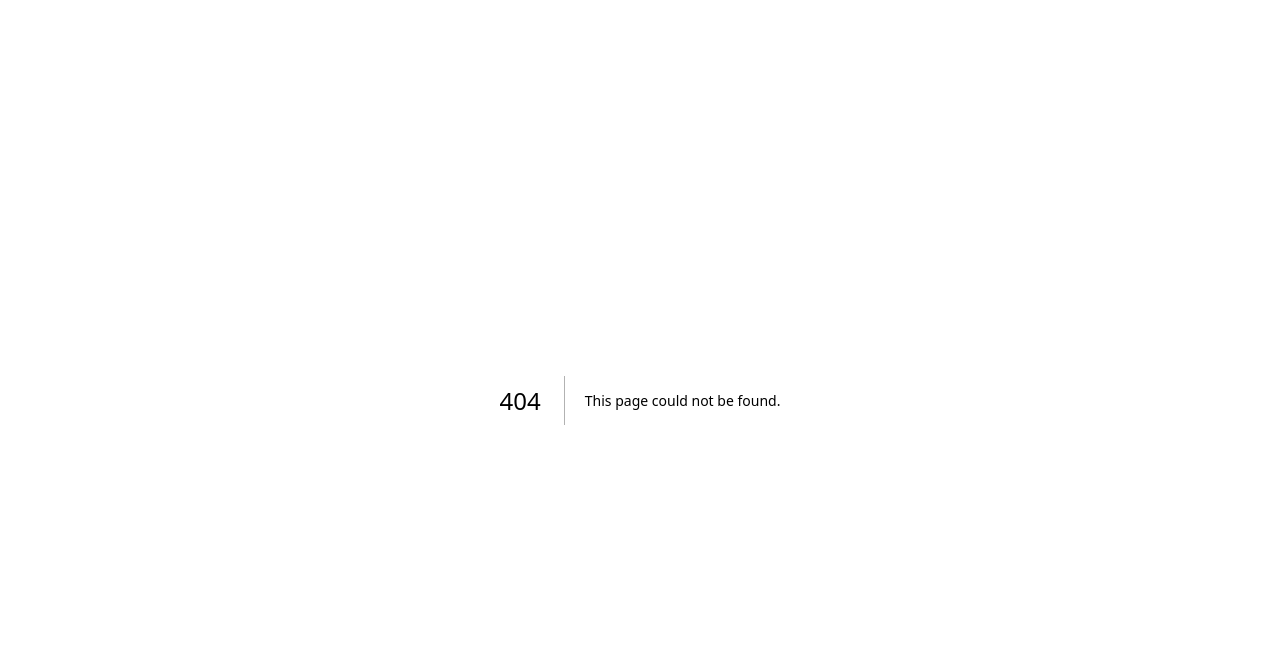
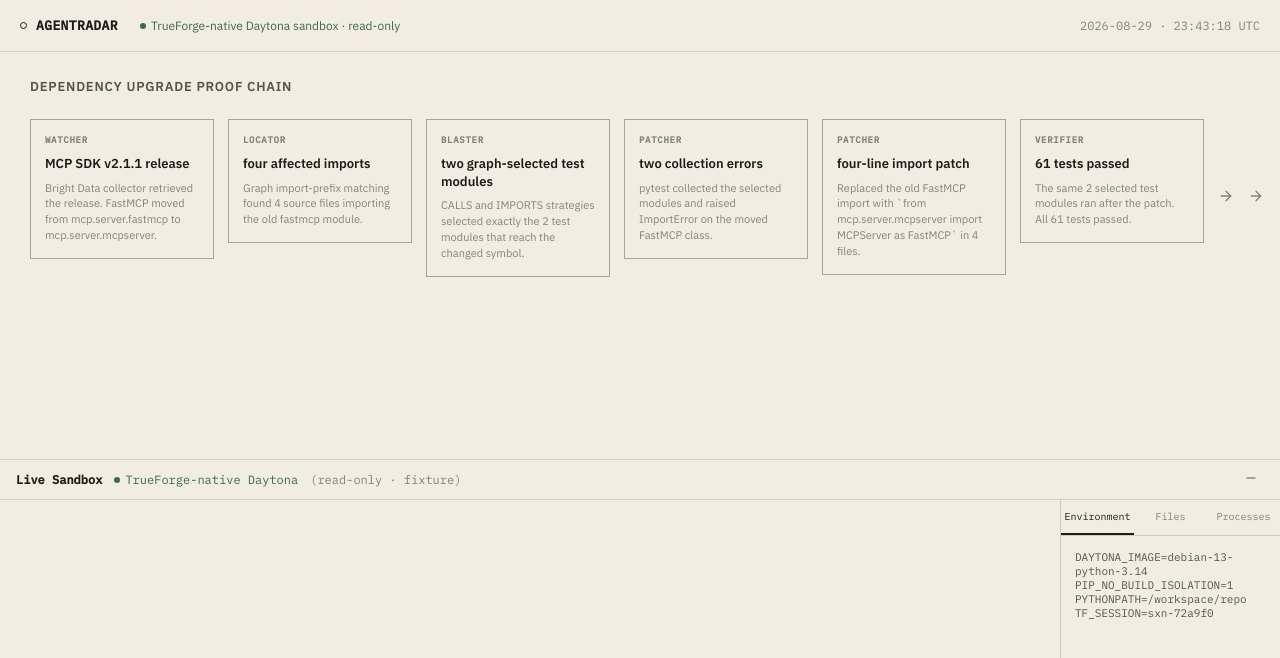
Before and after one commit to priyanshu-liveflow/completion_rca, a Next.js app in the folder apps/web/: page /sandbox in a window 1280 px wide. Before the commit this address had no page. Shown: the top 658 px of the page. Built offline with nearby package versions, Linux system fonts and the light colour scheme.

Commit message:
fix(ui): qodo review — collapse dock, pop-out lifecycle, sandbox route, web CI

```diff
--- a/apps/web/app/components/MissionControlPage.module.css
+++ b/apps/web/app/components/MissionControlPage.module.css
@@ -138,6 +138,10 @@
   grid-template-rows: minmax(0, 1fr) minmax(0, 340px);
   gap: 0;
   min-height: 0;
+}
+
+.workspaceSandbox {
+  grid-template-columns: 1fr;
 }
 
 @media (max-width: 1023px) {
@@ -299,6 +303,10 @@
   flex: 1;
   display: flex;
   min-height: 0;
+}
+
+.dockBodyHidden {
+  display: none;
 }
 
 .transcript {
--- a/apps/web/app/components/MissionControlPage.tsx
+++ b/apps/web/app/components/MissionControlPage.tsx
@@ -74,7 +74,11 @@ function lineClass(kind: TestLine["kind"]) {
   }
 }
 
-export default function MissionControlPage() {
+export default function MissionControlPage({
+  readOnly = false,
+}: {
+  readOnly?: boolean;
+}) {
   const { state, selectNode, toggleDock, setTab, togglePopOut, approve, deny } =
     useMission();
   const [confirmOpen, setConfirmOpen] = useState(false);
@@ -110,6 +114,19 @@ export default function MissionControlPage() {
     };
   }, []);
 
+  // Detect if the user closed the pop-out via browser chrome.
+  useEffect(() => {
+    if (!state.popOutOpen || !popOutRef.current) return;
+    const id = window.setInterval(() => {
+      if (popOutRef.current?.closed) {
+        popOutRef.current = null;
+        setPopOutError(null);
+        togglePopOut();
+      }
+    }, 500);
+    return () => window.clearInterval(id);
+  }, [state.popOutOpen, togglePopOut]);
+
   const onTogglePopOut = () => {
     if (state.popOutOpen) {
       if (popOutRef.current && !popOutRef.current.closed) {
@@ -121,8 +138,15 @@ export default function MissionControlPage() {
       return;
     }
 
+    try {
+      localStorage.setItem("ar-mission-snapshot", JSON.stringify(state));
+      localStorage.setItem("ar-mission-snapshot-at", Date.now().toString());
+    } catch {
+      // localStorage may be unavailable in a sandbox; still open a default view
+    }
+
     const popOut = window.open(
-      "/",
+      "/sandbox",
       "AgentRadarSandbox",
       "width=900,height=600,menubar=no,toolbar=no,location=no"
     );
@@ -144,12 +168,14 @@ export default function MissionControlPage() {
   const selectedNodeObj = state.nodes.find((n) => n.id === state.selectedNode);
 
   return (
-    <div className={styles.shell}>
+    <div className={readOnly ? `${styles.shell} ${styles.sandboxShell}` : styles.shell}>
       <header className={styles.header}>
         <div className={styles.logo}>
           <div className={styles.logoDot} />
           <span>AGENTRADAR</span>
         </div>
+        {!readOnly && (
+          <>
             <div className={styles.repo}>
               <GitBranch size={12} />
               <span>mvilanova/intervals-mcp-server</span>
@@ -161,13 +187,22 @@ export default function MissionControlPage() {
                 <span>Session restored</span>
               </div>
             )}
+          </>
+        )}
+        {readOnly && (
+          <div className={styles.dockConnected}>
+            <span className={styles.dockDot} />
+            <span>TrueForge-native Daytona sandbox · read-only</span>
+          </div>
+        )}
         <div className={styles.spacer} />
         <div className={styles.time}>{state.currentTime}</div>
-        <div className={styles.docs}>DOCS</div>
-        <Settings size={15} color="var(--ink-quiet)" />
+        {!readOnly && <div className={styles.docs}>DOCS</div>}
+        {!readOnly && <Settings size={15} color="var(--ink-quiet)" />}
       </header>
 
       <main className={styles.main}>
+        {!readOnly && (
           <nav className={styles.nav}>
             <div className={styles.navList}>
               {navItems.map((it) => (
@@ -189,8 +224,16 @@ export default function MissionControlPage() {
               <span>Auto-refresh: on</span>
             </div>
           </nav>
+        )}
 
-        <div className={styles.workspace}>
+        <div
+          className={[
+            styles.workspace,
+            readOnly && styles.workspaceSandbox,
+          ]
+            .filter(Boolean)
+            .join(" ")}
+        >
           <section className={styles.map}>
             <h2 className={styles.mapTitle}>
               Dependency upgrade proof chain
@@ -239,6 +282,7 @@ export default function MissionControlPage() {
               </span>
               <span className={styles.dockMeta}>(read-only · fixture)</span>
               <div className={styles.dockSpacer} />
+              {!readOnly && (
                 <button
                   className={styles.dockBtn}
                   onClick={onTogglePopOut}
@@ -246,15 +290,23 @@ export default function MissionControlPage() {
                 >
                   <Maximize size={14} />
                 </button>
+              )}
               <button
                 className={styles.dockBtn}
                 onClick={toggleDock}
-                title="Collapse sandbox"
+                title={state.dockOpen ? "Collapse sandbox" : "Expand sandbox"}
               >
-                <Minus size={14} />
+                {state.dockOpen ? <Minus size={14} /> : "+"}
               </button>
             </div>
-            <div className={styles.dockBody}>
+            <div
+              className={[
+                styles.dockBody,
+                !state.dockOpen && styles.dockBodyHidden,
+              ]
+                .filter(Boolean)
+                .join(" ")}
+            >
               <div ref={transcriptRef} className={styles.transcript}>
                 {state.transcript.map((line) => (
                   <div
@@ -298,7 +350,7 @@ export default function MissionControlPage() {
             </div>
           </section>
 
-          <aside className={styles.rail}>
+          {!readOnly && <aside className={styles.rail}>
             <div className={styles.railTitle}>Human approval required</div>
             <div className={styles.railSection}>
               <div className={styles.railHeading}>Verified patch receipt</div>
@@ -368,7 +420,7 @@ export default function MissionControlPage() {
               </button>
               <p className={styles.note}>No write to GitHub in this prototype</p>
             </div>
-          </aside>
+          </aside>}
         </div>
       </main>
 
--- a/apps/web/app/components/MissionProvider.tsx
+++ b/apps/web/app/components/MissionProvider.tsx
@@ -43,16 +43,18 @@ function formatTime() {
 interface MissionProviderProps {
   children: React.ReactNode;
   adapter?: MissionAdapter;
+  seed?: Partial<MissionState>;
 }
 
 export function MissionProvider({
   children,
   adapter = fixtureMissionAdapter,
+  seed,
 }: MissionProviderProps) {
   const [state, dispatch] = useReducer(
     missionReducer,
     undefined,
-    () => createInitialMissionState(formatTime())
+    () => createInitialMissionState(formatTime(), seed)
   );
 
   // Live clock
--- a/apps/web/app/lib/fixtureMissionAdapter.ts
+++ b/apps/web/app/lib/fixtureMissionAdapter.ts
@@ -242,3 +242,7 @@ export function createFixtureMissionAdapter(
 }
 
 export const fixtureMissionAdapter = createFixtureMissionAdapter();
+
+export const noOpAdapter: MissionAdapter = {
+  subscribe: () => () => {},
+};
--- a/apps/web/app/lib/missionReducer.ts
+++ b/apps/web/app/lib/missionReducer.ts
@@ -6,7 +6,10 @@ import {
   NodeStatus,
 } from "./types";
 
-export function createInitialMissionState(currentTime = "—"): MissionState {
+export function createInitialMissionState(
+  currentTime = "—",
+  seed: Partial<MissionState> = {}
+): MissionState {
   return {
     ...fixtureMission,
     nodes: fixtureMission.nodes.map((node) => ({ ...node, status: "pending" })),
@@ -22,6 +25,7 @@ export function createInitialMissionState(currentTime = "—"): MissionState {
     approved: null,
     currentTime,
     restored: true,
+    ...seed,
   };
 }
 
--- /dev/null
+++ b/apps/web/app/sandbox/page.tsx
@@ -0,0 +1,36 @@
+"use client";
+
+import { useEffect, useState } from "react";
+import MissionControlPage from "../components/MissionControlPage";
+import { MissionProvider } from "../components/MissionProvider";
+import { noOpAdapter } from "../lib/fixtureMissionAdapter";
+import { MissionState } from "../lib/types";
+
+export default function SandboxPage() {
+  const [seed, setSeed] = useState<Partial<MissionState> | null>(null);
+  const [hydrated, setHydrated] = useState(false);
+
+  useEffect(() => {
+    try {
+      const raw = localStorage.getItem("ar-mission-snapshot");
+      if (raw) {
+        // Hydrating from localStorage is necessary because the snapshot is set
+        // by the parent window immediately before opening this pop-out.
+        // eslint-disable-next-line react-hooks/set-state-in-effect
+        setSeed(JSON.parse(raw) as Partial<MissionState>);
+      }
+    } catch {
+      // localStorage unavailable or invalid; fall back to default fixture state
+    } finally {
+      setHydrated(true);
+    }
+  }, []);
+
+  if (!hydrated) return null;
+
+  return (
+    <MissionProvider adapter={noOpAdapter} seed={seed ?? undefined}>
+      <MissionControlPage readOnly />
+    </MissionProvider>
+  );
+}
```
Lines whose indentation alone changed are shown as unchanged.
